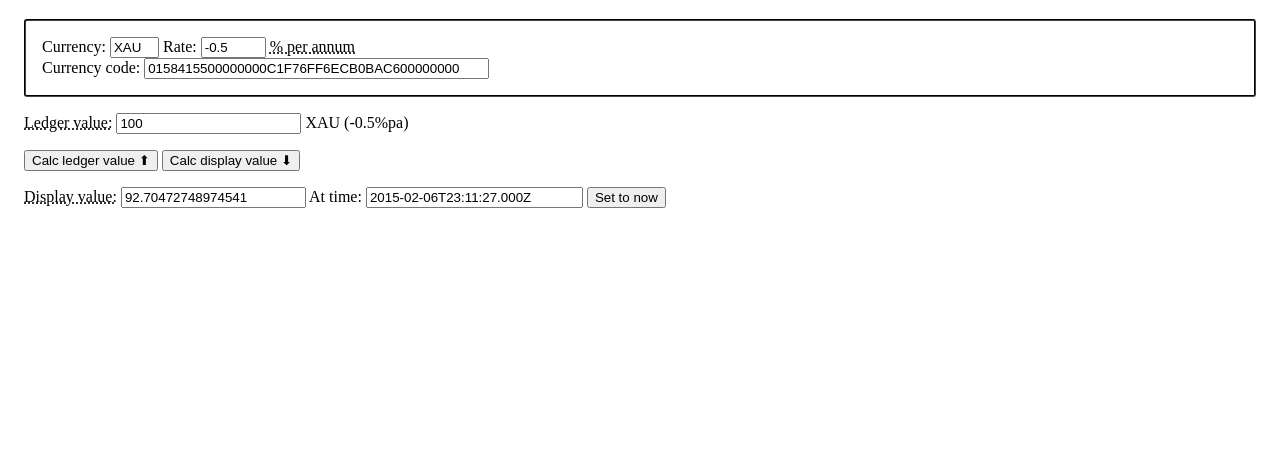
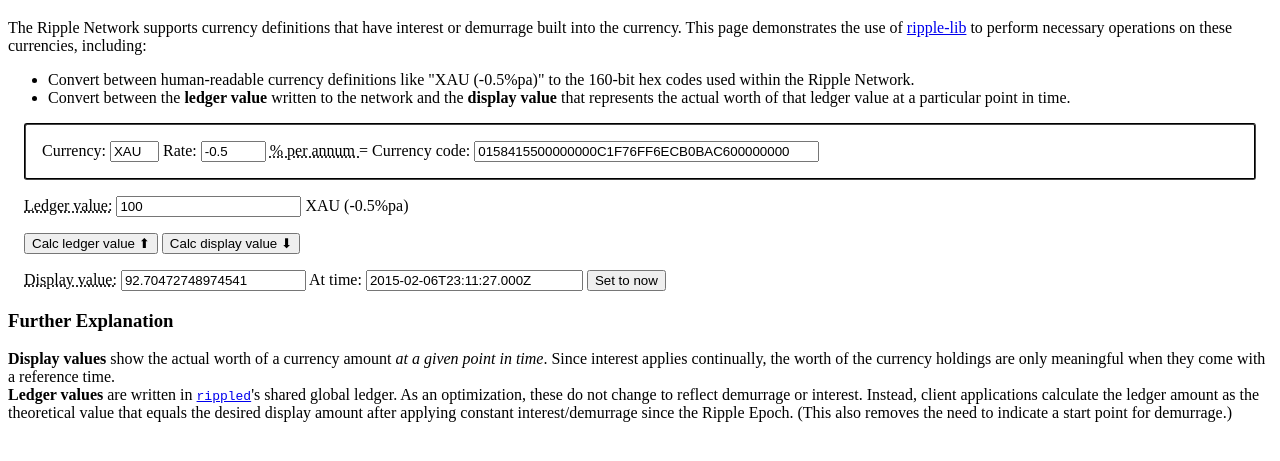
Before and after one commit to ripple/ripple-demurrage-tool, a plain HTML site: page index.html in a window 1280 px wide. Shown: the part 61-522 px from the top of the page. Drawn offline with nearby package versions, Linux system fonts and the light colour scheme.

Commit message:
Lots of context and explanation in both html and js source

```diff
--- a/demudemo.js
+++ b/demudemo.js
@@ -30,6 +30,7 @@
         return false;
     }
 
+    //ADDRESS_ONE acts as a dummy issuer here.
     var demAmount = Amount.from_json(ledger_amount+"/"+curcode+"/"+ADDRESS_ONE);
     demAmount = demAmount.applyInterest(ref_time);
 
@@ -45,8 +46,11 @@
     var curcode = gen_curcode();
     var display_value = get_display_amount();
 
-    var ledgAmount = Amount.from_human(display_value+" "+curcode, {reference_date:ref_time});
-    //ledgAmount.set_issuer(ADDRESS_ONE);//this step seems unnecessary
+    //Conveniently, ripple-lib automatically handles the conversion
+    // from a Date object to Ripple time
+    var ledgAmount = Amount.from_human(display_value+" "+curcode,
+                                        {reference_date:ref_time});
+    //ledgAmount.set_issuer(ADDRESS_ONE);//optionally define an issuer
 
     set_ledger_amount(ledgAmount.to_json().value);
 }
@@ -97,9 +101,10 @@
         rate = (c.get_interest_at(0) -1) * 100;
         $("#rate_1").val(rate);
 
-        //some currencies' to_human() output is still hex
+        //some malformed currencies' to_human() output is still hex
         //if so, they won't have a space
         if (c.to_human().indexOf(" ") !== -1) {
+            //c.to_json() outputs a string like "XAU (-0.5%pa)", not truly JSON
             $("#ledger_cur_1").text(c.to_json());
         } else {
             $("#ledger_cur_1").text("Unknown currency format");
@@ -109,6 +114,8 @@
 
 function get_ledger_amount() {
     var ledger_val = $("#ledger_val_1").val();
+    // here /2/1 are dummy values for currency code and issuer. This is really
+    // just checking that the string amount is valid, in-range number
     var test = Amount.from_json(ledger_val+"/2/1");
     if (!test.is_valid()) {
         display_error("Error: Invalid ledger value");
--- a/index.html
+++ b/index.html
@@ -14,6 +14,11 @@
 <body>
     <h1>Ripple Demurrage Calculator (demo)</h1>
     <div id="demudemo_1" class="demudemo">
+    <p class="explanation intro">The Ripple Network supports currency definitions that have interest or demurrage built into the currency. This page demonstrates the use of <a href="https://github.com/ripple/ripple-lib">ripple-lib</a> to perform necessary operations on these currencies, including:</p>
+    <ul>
+        <li>Convert between human-readable currency definitions like &quot;XAU (-0.5%pa)&quot; to the 160-bit hex codes used within the Ripple Network.</li>
+        <li>Convert between the <strong>ledger value</strong> written to the network and the <strong>display value</strong> that represents the actual worth of that ledger value at a particular point in time.</li>
+    </ul>
     <form>
 
     <section class="currencydef">
@@ -26,11 +31,10 @@
             <input id="rate_1" type="text" size="5" value="-0.5" />
             <label for="rate_1" class="pa"><abbr title="For purposes of interest in Ripple, one 'year' is defined as 31536000 seconds, which is 365 days with no leap time.">% per annum </abbr></label>
         </span><!-- .rate -->
-        <p>
-            <span class="hexcode">Currency code:
-                <input id="hex_1" type="text" size="40" value="015841551A748AD2C1F76FF6ECB0CCCD00000000" />
-            </span><!-- hexcode -->
-        </p>
+        <span class="equals"> = </span>
+        <span class="hexcode">Currency code:
+            <input id="hex_1" type="text" size="40" value="015841551A748AD2C1F76FF6ECB0CCCD00000000" />
+        </span><!-- hexcode -->
     </section><!-- .currencydef -->
 
     <section class="ledger_val">
@@ -54,7 +58,13 @@
     </section><!-- .display_val -->
 
     </form>
-    </div><!--/#cxr_1-->
+    <div class="explanation more">
+        <h3>Further Explanation</h3>
+        <p><strong>Display values</strong> show the actual worth of a currency amount <em>at a given point in time</em>. Since interest applies continually, the worth of the currency holdings are only meaningful when they come with a reference time.</p>
+        <p><strong>Ledger values</strong> are written in <a href="https://ripple.com/build/rippled-apis/"><code>rippled</code></a>'s shared global ledger. As an optimization, these do not change to reflect demurrage or interest. Instead, client applications calculate the ledger amount as the theoretical value that equals the desired display amount after applying constant interest/demurrage since the Ripple Epoch. (This also removes the need to indicate a start point for demurrage.)</p>
+    </div>
+
+    </div><!--/#demudemo_1-->
 
     <!------------------- JavaScripts --------------->
     <!-- jQuery + plugins -->
```
